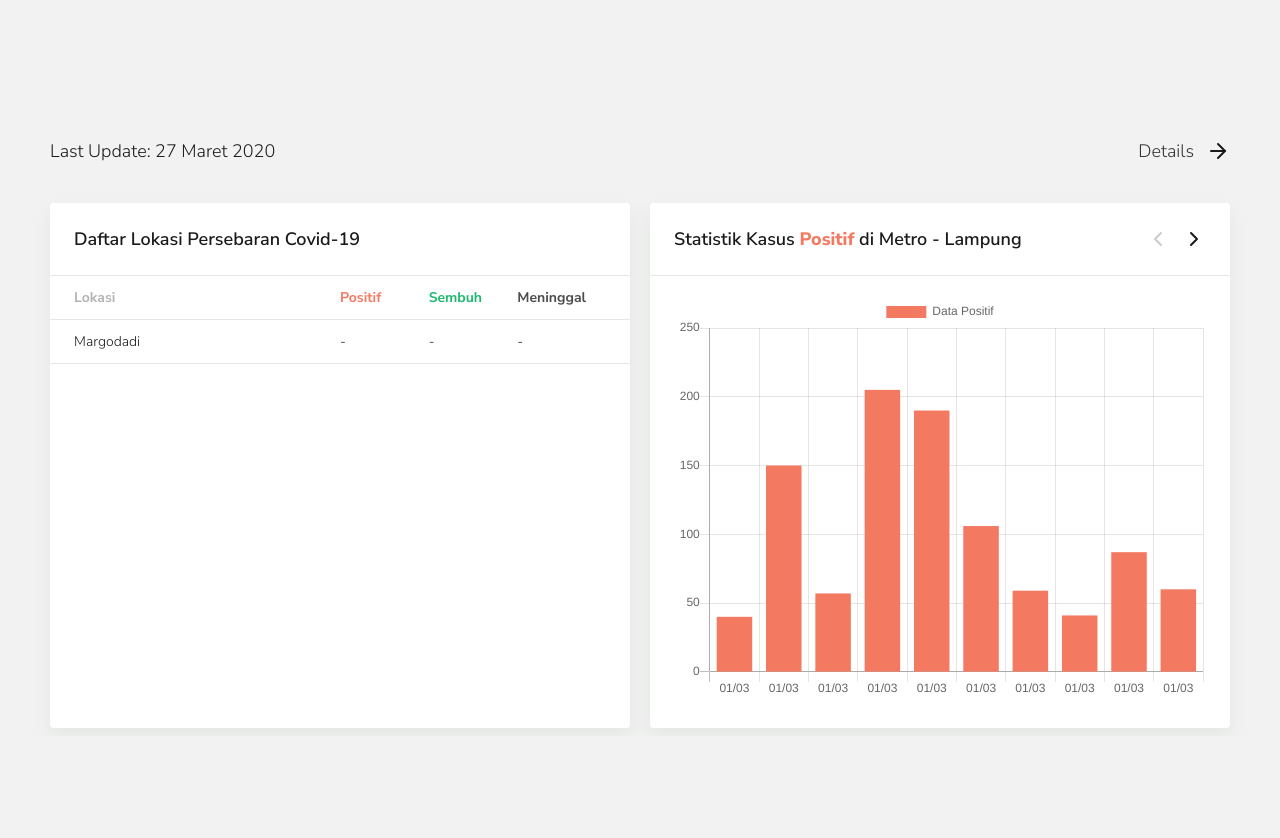
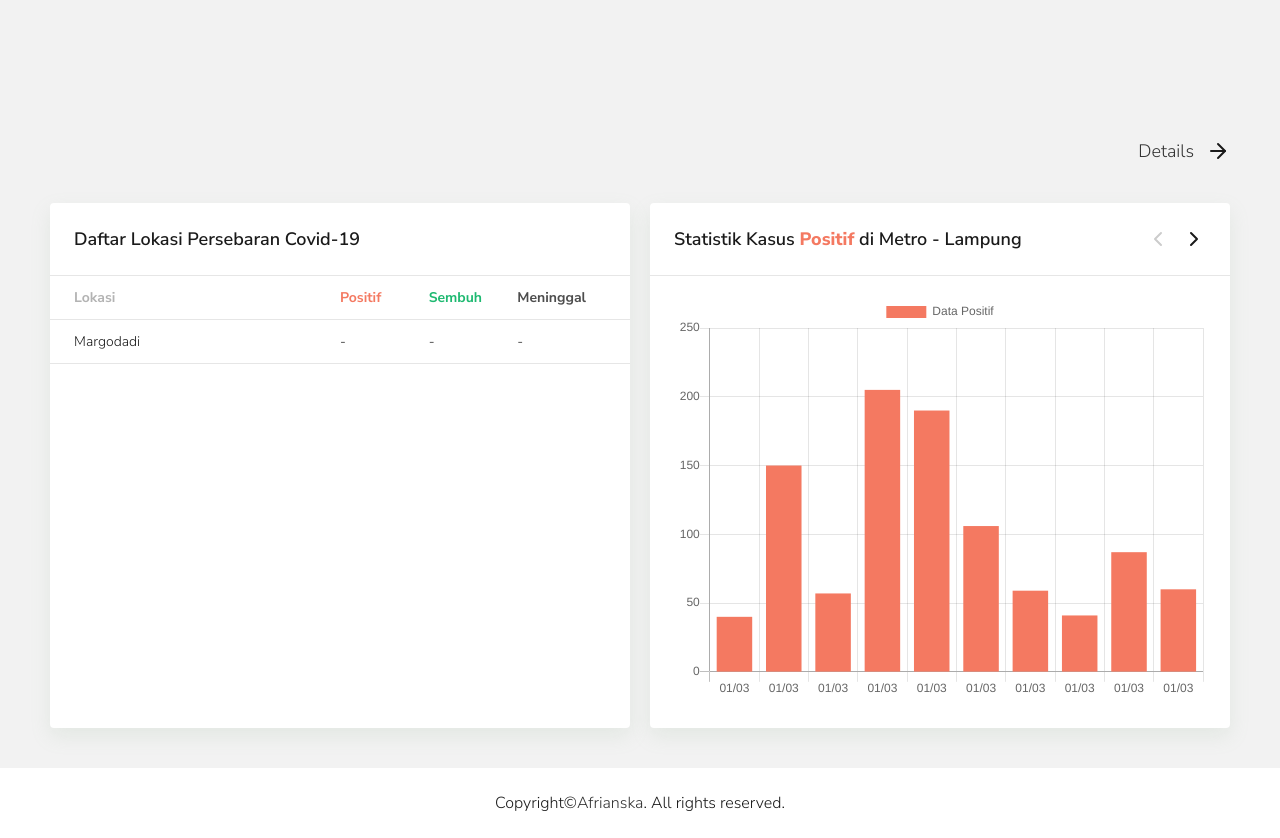
Before and after one commit to afrianska/pantaucovid19, a plain HTML site: page index.html in a window 1280 px wide. Shown: the part 280-1118 px from the top of the page. Before the commit the page ends 1016 px from the top, so only its background shows below. Drawn offline with nearby package versions, Linux system fonts and the light colour scheme; no server answers.

Commit message:
add time

```diff
--- a/css/style.css
+++ b/css/style.css
@@ -1,4 +1,10 @@
 @import url("https://fonts.googleapis.com/css2?family=Nunito+Sans:wght@200;300;400;600;700;800;900&display=swap");
+
+* {
+  margin: 0;
+  padding: 0;
+}
+
 
 body {
   background-color: #f2f2f2;
@@ -389,6 +395,25 @@ a {
   width: auto;
 }
 
+.space-footer {
+  width: 100%;
+  background-color: white;
+  display: flex;
+  padding: 0;
+  justify-content: center;
+  margin-top: 40px;
+}
+
+footer {
+  width: 1200px;
+  margin: 24px;
+  font-size: 16px;
+  font-weight: 300;
+  display: flex;
+  justify-content: center;
+  align-content: center;
+}
+
 /* Media device 1050px */
 @media all and (max-width: 1050px) {
   * {
--- a/index.html
+++ b/index.html
@@ -81,7 +81,7 @@
 
           <!-- date and link details -->
           <div class="date-details">
-            <div class="dateUpdate"><span>Last Update: 27 Maret 2020</span></div>
+            <div class="dateUpdate"></div>
             <a class="details" href="">Details<span class="icon arrow-next"></span></a>
           </div>
 
@@ -124,6 +124,15 @@
         </div>
     </div>
 
+    <!-- footer -->
+    <div class="space-footer">
+      <footer class="footer">
+        Copyright <span>&copy;</span> <a href="http://www.afrianska.com">Afrianska</a>. All
+        rights reserved.
+
+
+      </footer>
+    </div>
     <script src="https://cdn.jsdelivr.net/npm/chart.js@2.8.0"></script>
     <script src="js/script.js"></script>
     <script src="js/style-script.js"></script>
--- a/js/script.js
+++ b/js/script.js
@@ -1,6 +1,8 @@
 async function eksekusi() {
   const dataResult = await cariDB();
   document.querySelector(".tampilHasil").innerHTML = tampilHasil(dataResult);
+  document.querySelector(".dateUpdate").innerHTML = dataUpdate(dataResult);
+  // console.log(dataResult);
 }
 
 document.querySelector("#lokasi").addEventListener("change", function () {
@@ -34,10 +36,18 @@ async function cariDB() {
     `https://covid19.mathdro.id/api${dataLokasi}`
   ).then((data) => data.deaths.value);
 
+  const lastUpdate = await getDataCovid(
+    `https://covid19.mathdro.id/api${dataLokasi}`
+  ).then((data) => data.lastUpdate);
+  const dateUpdate = new Date(lastUpdate).toDateString();
+
+  console.log(new Date(lastUpdate).toDateString());
+
   const dataAkhir = {
     confirmed: confirmed,
     recovered: recovered,
     death: death,
+    lastupdate: dateUpdate,
   };
 
   return dataAkhir;
@@ -88,3 +98,7 @@ function tampilHasil(dataResult) {
         </div>
   `;
 }
+
+function dataUpdate(dataResult) {
+  return `<span>Last Update: ${dataResult.lastupdate}</span>`;
+}
```
